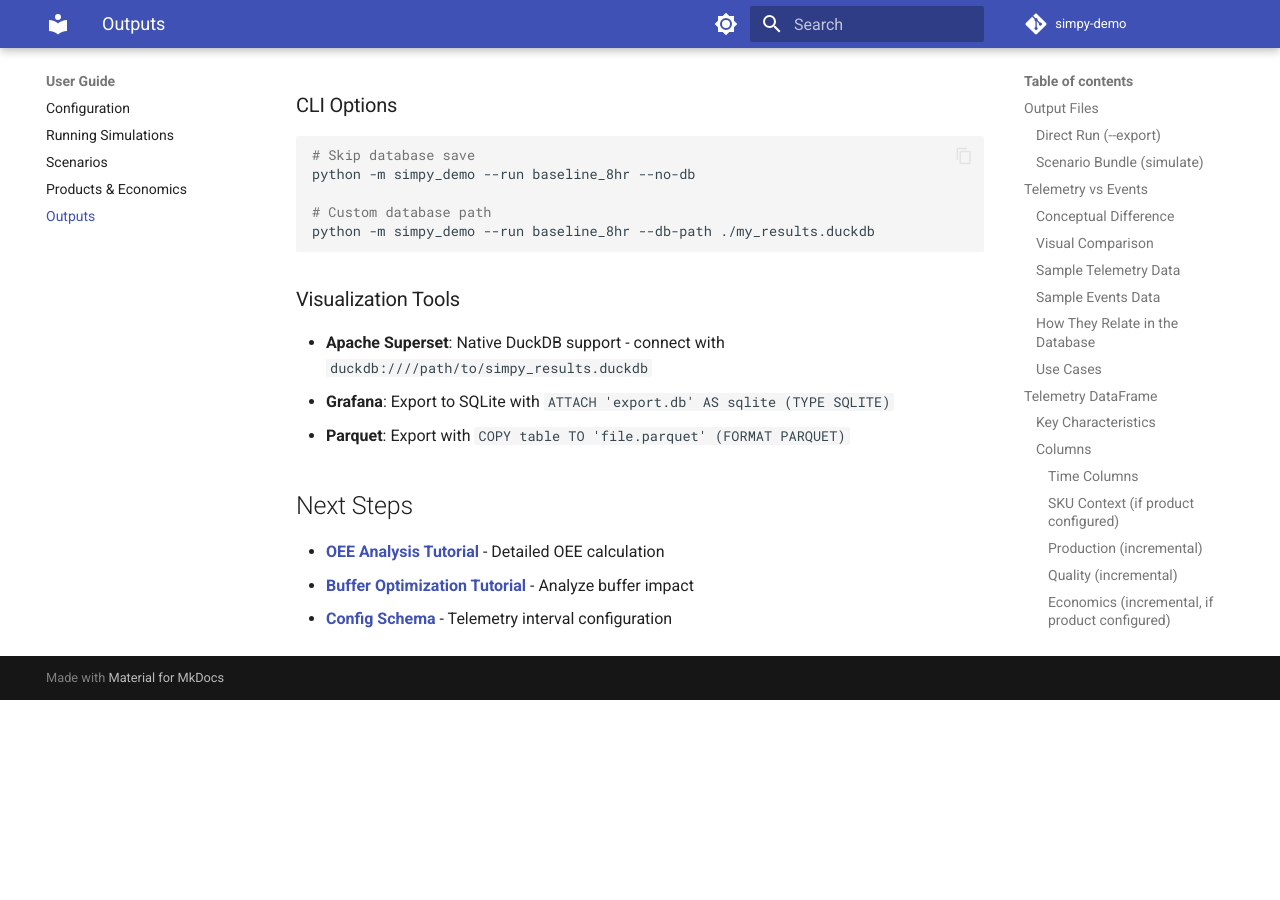
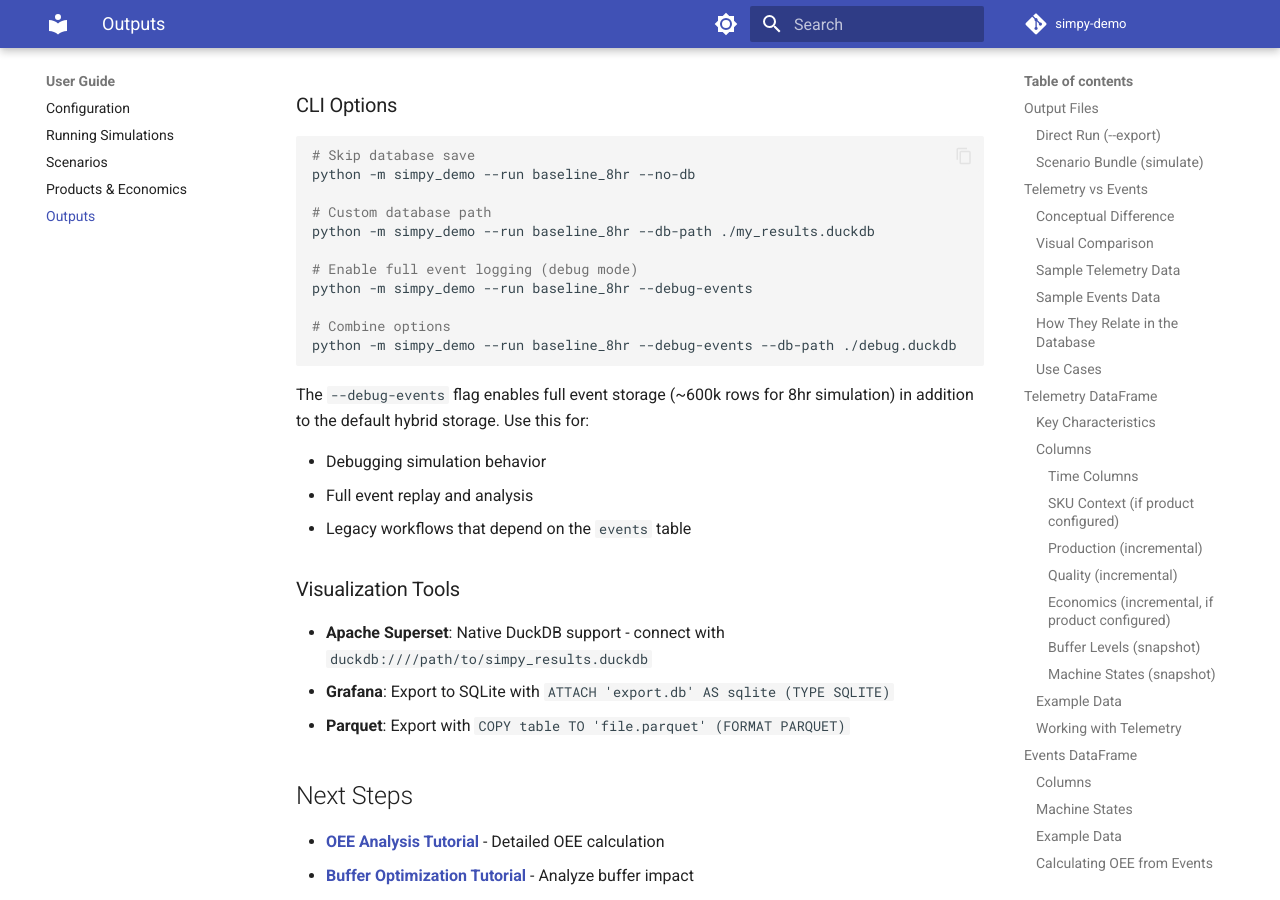
Before and after one commit to mcfitzgerald/virtual-twin, an MkDocs documentation site: the page built from docs/user-guide/outputs.md, in a window 1280 px wide and 900 px high, scrolled down 12497 px. Built offline with MkDocs 1.6.1 and Material for MkDocs 9.7.7, drawn with Linux system fonts in a browser that asks for light colours; comment, search, counter and statistics services are not loaded; before the commit the page ends 13197 px from its top, so only the background shows below that.

Commit message:
feat: add --debug-events CLI flag (v0.15.0)
Phase 5 of event storage optimization - CLI updates to expose
debug_events parameter to users.

Changes:
- Add --debug-events flag to legacy mode parser (compat_parser)
- Add --debug-events flag to run subcommand parser
- Add --debug-events flag to simulate subcommand parser
- Update run_simulation() to accept debug_events parameter
- Update cli/simulate.py to use parameter instead of hardcoded True
- Update default args namespace

Usage:
  python -m simpy_demo --run baseline_8hr --debug-events
  python -m simpy_demo run --run baseline_8hr --debug-events
  python -m simpy_demo simulate --scenario ./path --debug-events

🤖 Generated with [Claude Code](https://claude.com/claude-code)

Co-Authored-By: Claude <noreply@anthropic.com>

````diff
--- a/docs/user-guide/outputs.md
+++ b/docs/user-guide/outputs.md
@@ -500,7 +500,19 @@ python -m simpy_demo --run baseline_8hr --no-db
 
 # Custom database path
 python -m simpy_demo --run baseline_8hr --db-path ./my_results.duckdb
+
+# Enable full event logging (debug mode)
+python -m simpy_demo --run baseline_8hr --debug-events
+
+# Combine options
+python -m simpy_demo --run baseline_8hr --debug-events --db-path ./debug.duckdb
 ```
+
+The `--debug-events` flag enables full event storage (~600k rows for 8hr simulation) in addition to the default hybrid storage. Use this for:
+
+- Debugging simulation behavior
+- Full event replay and analysis
+- Legacy workflows that depend on the `events` table
 
 ### Visualization Tools
 
--- a/pyproject.toml
+++ b/pyproject.toml
@@ -1,6 +1,6 @@
 [project]
 name = "simpy-demo"
-version = "0.14.0"
+version = "0.15.0"
 description = ""
 authors = [
     {name = "Your Name",email = "michael.craig.fitzgerald@gmail.com"}
````
Also changed, not shown: CHANGELOG.md (+26 -0 lines), 2 other files.
